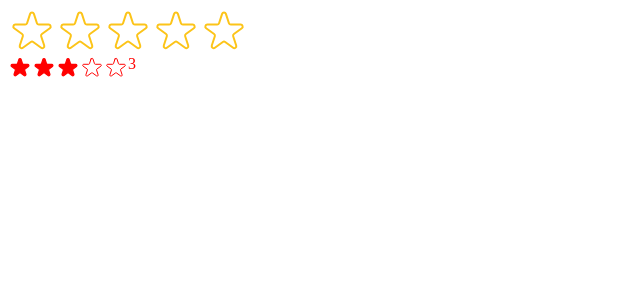
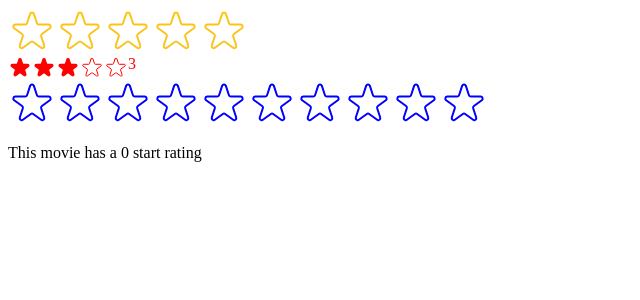
Before and after one commit to Samuel-Omobuwa/TITA-MOVIES, a React (Vite) app: page / in a window 1280 px wide. Shown: the top 300 px of the page, without its empty margins (0-640 px from the left). Built offline with nearby package versions, Linux system fonts and the light colour scheme.

Commit message:
add readme

```diff
--- a/src/StarRating.jsx
+++ b/src/StarRating.jsx
@@ -10,13 +10,15 @@ export default function StarRating({
   size = 48,
   className="",
   message = [],
-  defaultRating = 0
+  defaultRating = 0,
+  onSetRating,
 }) {
   const [rating, setRating] = useState(defaultRating);
   const [tempRating, setTempRating] = useState(0);
 
   function handleRating(rating) {
     setRating(rating);
+    onSetRating(rating)
   }
 
   const textStyle = {
--- a/src/main.jsx
+++ b/src/main.jsx
@@ -1,8 +1,19 @@
 import { StrictMode } from "react";
 import { createRoot } from "react-dom/client";
+import { useState } from "react";
 // import './index.css'
 // import App from './App.jsx'
 import StarRating from "./StarRating.jsx";
+
+function Test () {
+  const [newRating, setNewRating] = useState(0);
+  return (
+    <div>
+      <StarRating  maxRating={10} color="blue" onSetRating={setNewRating}/>
+      <p>This movie has a {newRating} start rating</p>
+    </div>
+  )
+}
 
 createRoot(document.getElementById("root")).render(
   <StrictMode>
@@ -17,6 +28,8 @@ createRoot(document.getElementById("root")).render(
       color="red"
       className="test"
       defaultRating={3}
+
     />
+    <Test />
   </StrictMode>
 );
```
Also changed, not shown: 1 other file (tests, documents, lock files or other folders).
